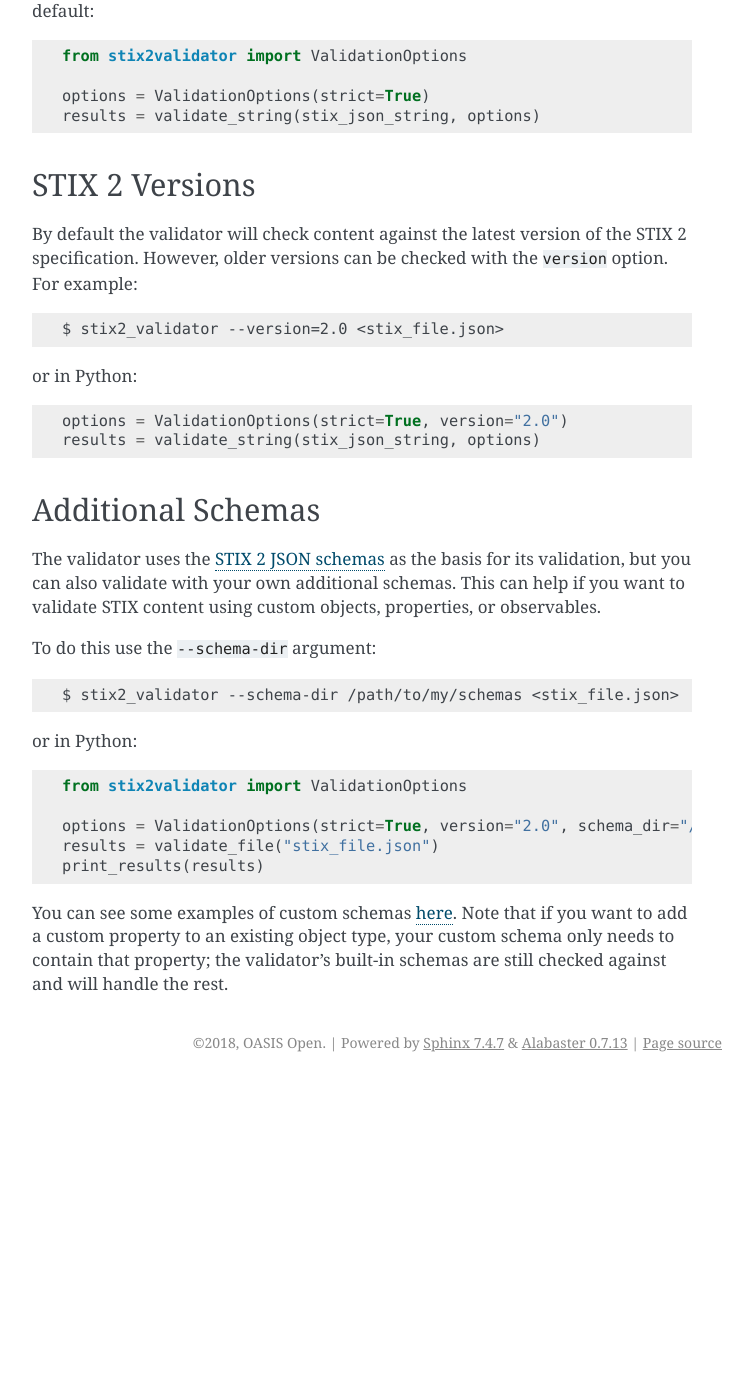
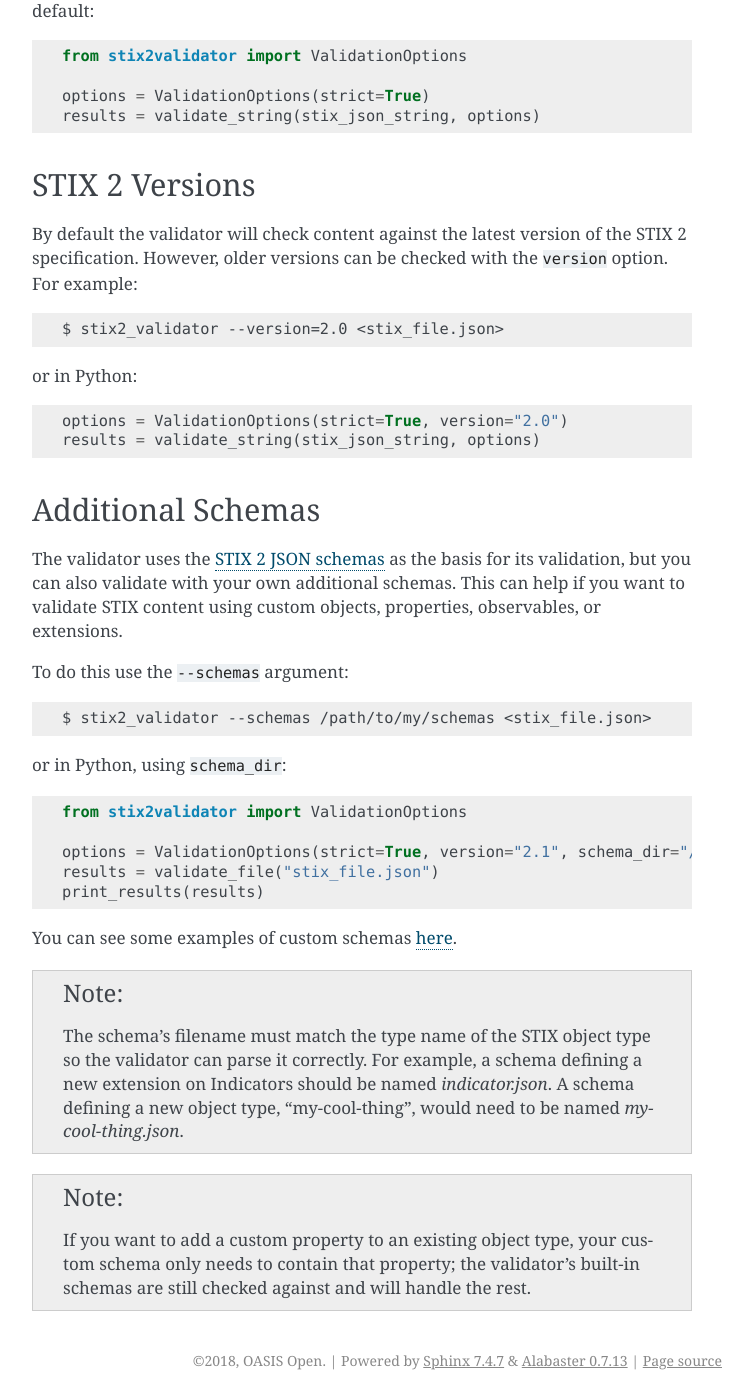
Before and after one commit to oasis-open/cti-stix-validator, a Sphinx documentation site: the page built from docs/usage.rst, in a window 1280 px wide and 1400 px high, scrolled down 1038 px. Shown: the whole window, without its empty margins (388-1140 px from the left). Built offline with Sphinx 7.4.7, drawn with Linux system fonts in a browser that asks for light colours; before the commit the page ends 2120 px from its top, so only the background shows below that.

Commit message:
Fix documented option for additional schemas

```diff
--- a/docs/usage.rst
+++ b/docs/usage.rst
@@ -85,22 +85,31 @@ Additional Schemas
 The validator uses the `STIX 2 JSON schemas <https://github.com/oasis-open/cti-stix2-
 json-schemas>`_ as the basis for its validation, but you can also validate with
 your own additional schemas. This can help if you want to validate STIX content
-using custom objects, properties, or observables.
+using custom objects, properties, observables, or extensions.
 
-To do this use the ``--schema-dir`` argument:
+To do this use the ``--schemas`` argument:
 
 ::
 
-  $ stix2_validator --schema-dir /path/to/my/schemas <stix_file.json>
+  $ stix2_validator --schemas /path/to/my/schemas <stix_file.json>
 
-or in Python:
+or in Python, using ``schema_dir``:
 
 .. code:: python
 
   from stix2validator import ValidationOptions
 
-  options = ValidationOptions(strict=True, version="2.0", schema_dir="/path/to/custom/schemas")
+  options = ValidationOptions(strict=True, version="2.1", schema_dir="/path/to/custom/schemas")
   results = validate_file("stix_file.json")
   print_results(results)
 
-You can see some examples of custom schemas `here <https://github.com/oasis-open/cti-stix-validator/tree/master/stix2validator/test/v20/test_schemas>`_. Note that if you want to add a custom property to an existing object type, your custom schema only needs to contain that property; the validator's built-in schemas are still checked against and will handle the rest.
+You can see some examples of custom schemas `here <https://github.com/oasis-open/cti-stix-validator/tree/master/stix2validator/test/v21/test_schemas>`_.
+
+.. note::
+  The schema's filename must match the type name of the STIX object type so the
+  validator can parse it correctly. For example, a schema defining a new
+  extension on Indicators should be named `indicator.json`. A schema defining a
+  new object type, "my-cool-thing", would need to be named `my-cool-thing.json`.
+
+.. note::
+  If you want to add a custom property to an existing object type, your custom schema only needs to contain that property; the validator's built-in schemas are still checked against and will handle the rest.
```
